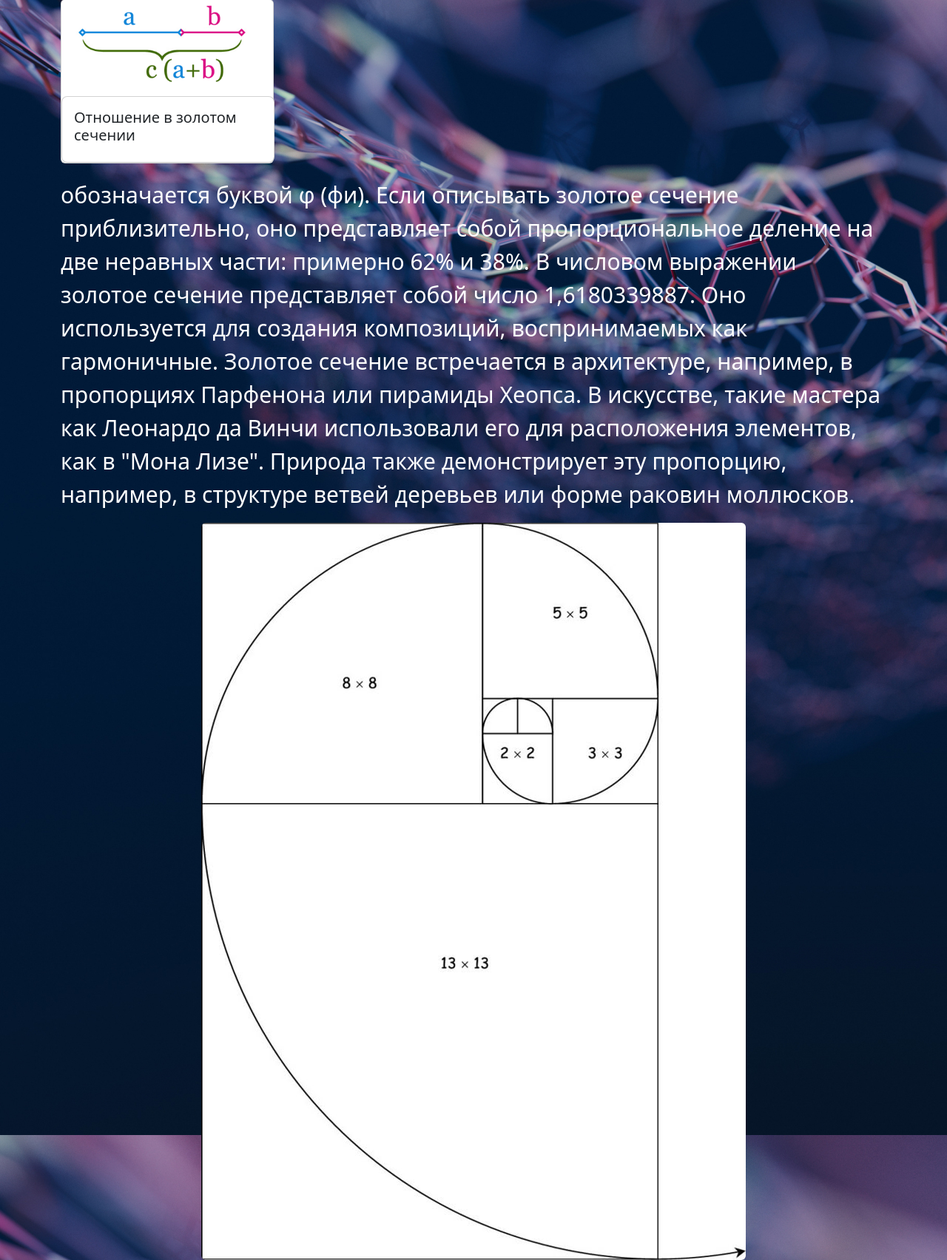
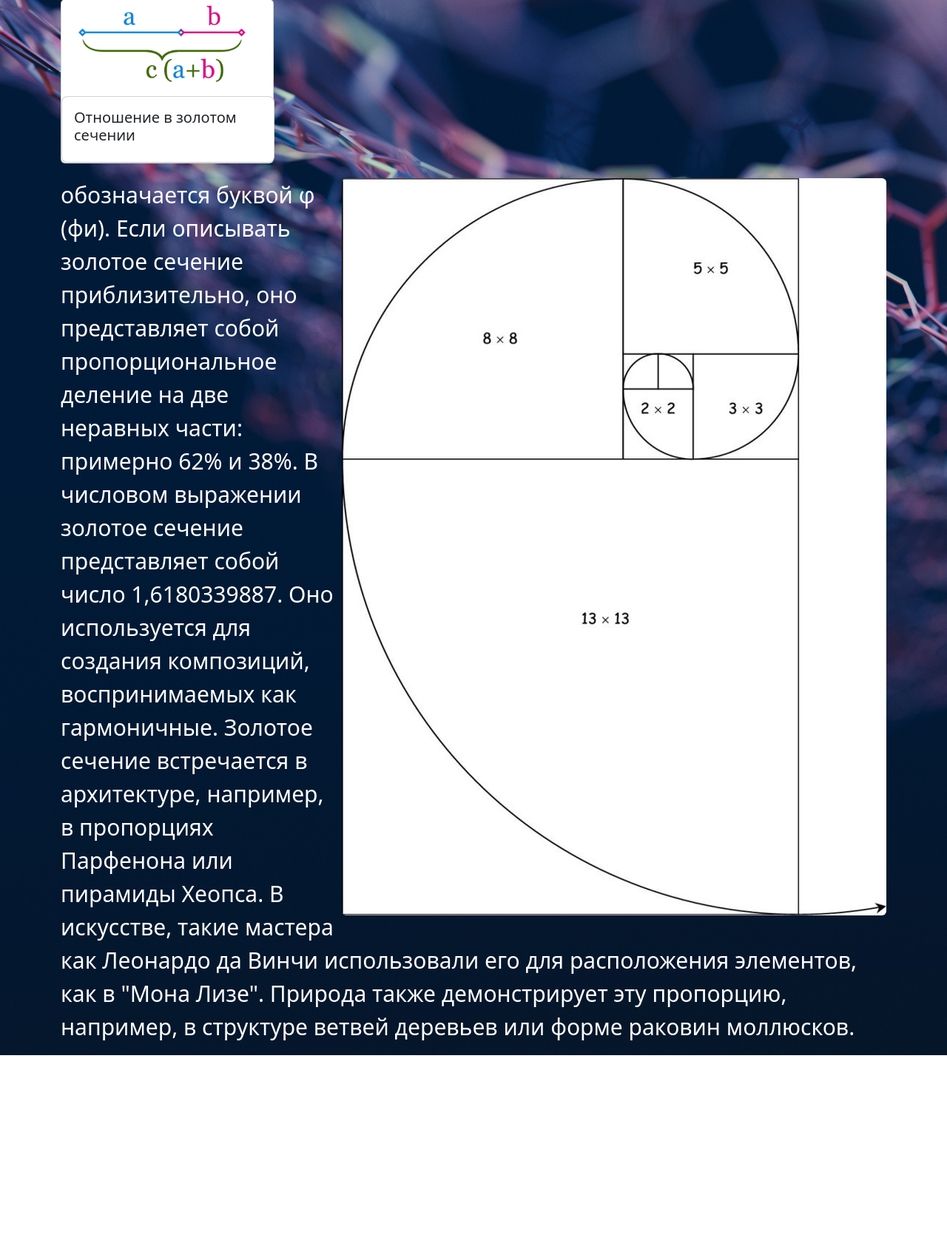
Before and after one commit to Litlery-of/Math-and-garmony, a Django app: page /golden_ratio/ in a window 1280 px wide. Shown: the part 265-1969 px from the top of the page at 74% size. After the commit the page ends 1692 px from the top, so only its background shows below. Run offline with Django 5.2, Linux system fonts and the light colour scheme.

Commit message:
repositioned the pictures

```diff
--- a/templates/my_site/Fibbonacci_numbers.html
+++ b/templates/my_site/Fibbonacci_numbers.html
@@ -2,6 +2,9 @@
 
 {% block main %}
     <div class="paragraph">
+        <div>
+            <img src="../static/images/fibbonachi_numbers.png" class="rounded float-end" alt="My Image">
+        </div>
         <p>
             Числа Фибоначчи — это последовательность, где каждое число равно сумме двух предыдущих.
             Начинается последовательность с 0 и 1, и выглядит следующим образом:
--- a/templates/my_site/Golden_Ratio.html
+++ b/templates/my_site/Golden_Ratio.html
@@ -25,6 +25,9 @@
 
 {% block main2 %}
 <div class="paragraph">
+  <div>
+    <img src="../static/images/Golden_ratio.png" class="rounded float-end" alt="My Image">
+  </div>
   <div class="rounded mx-auto d-block">
     <p>
       обозначается буквой φ (фи). Если описывать золотое сечение приблизительно,
@@ -39,7 +42,7 @@
     </p>
   </div>
   <div>
-    <img src="../static/images/Golden_ratio.png" class="rounded mx-auto d-block" alt="My Image">
+    {% comment %} <img src="../static/images/Golden_ratio.png" class="rounded mx-auto d-block" alt="My Image"> {% endcomment %}
   </div>
 
 </div>
```
Also changed, not shown: static/images/fibbonachi_numbers.png (added).
